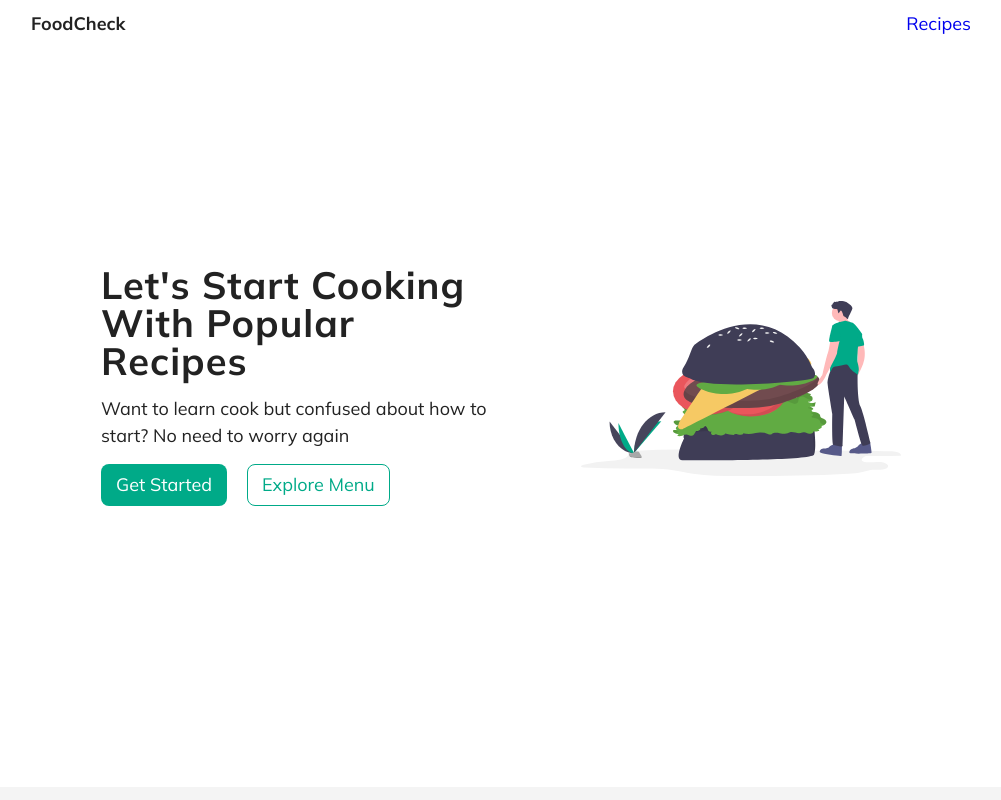
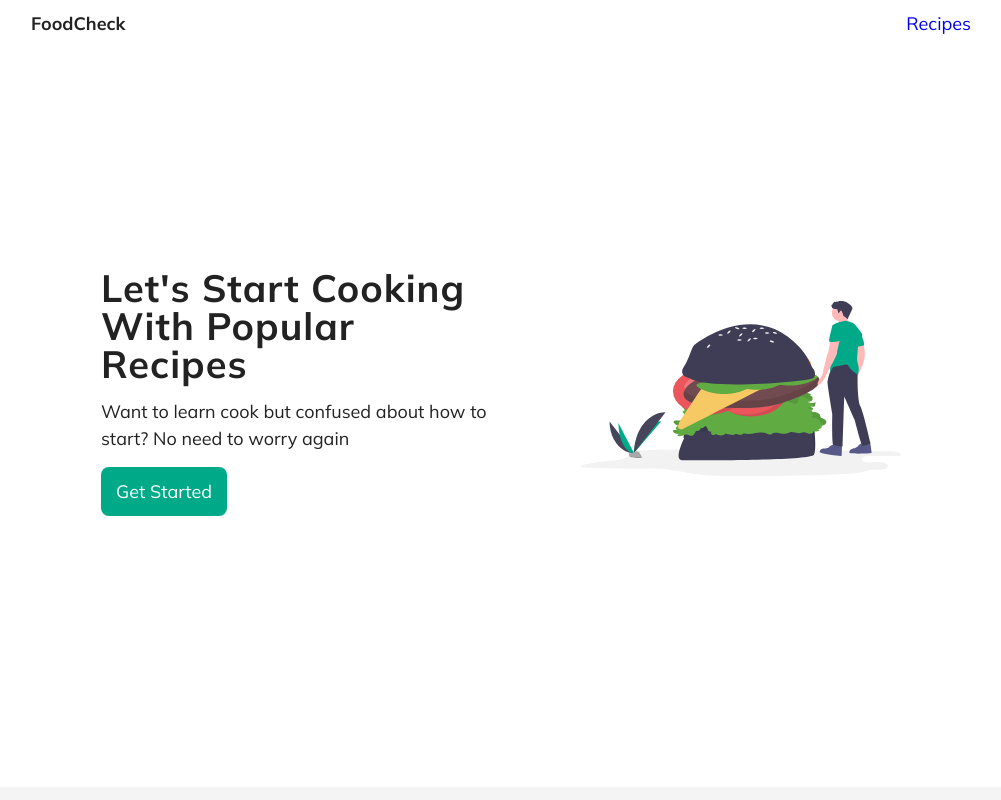
Before and after one commit to Olaleye-Blessing/foodcheck, a React (Create React App) app: page / in a window 1280 px wide. Shown: the top 800 px of the page, without its empty margins (139-1140 px from the left). Built offline with nearby package versions, Linux system fonts and the light colour scheme; no server answers.

Commit message:
change button to link for simplicity

```diff
--- a/src/Modules/Home/Header.tsx
+++ b/src/Modules/Home/Header.tsx
@@ -1,6 +1,7 @@
 import { FC } from "react";
 import { StyledHeader } from "./Styles";
 import headerBg from "./../../assets/images/header_bg.svg";
+import { Link } from "react-router-dom";
 
 const Header: FC = () => {
     return (
@@ -15,10 +16,13 @@ const Header: FC = () => {
                         need to worry again
                     </p>
                     <div className="header__links">
-                        <button className="btn">Get Started</button>
-                        <button className="btn btn__outline">
+                        <Link to="/recipes" className="btn">
+                            Get Started
+                        </Link>
+                        {/* <button className="btn">Get Started</button> */}
+                        {/* <button className="btn btn__outline">
                             Explore Menu
-                        </button>
+                        </button> */}
                     </div>
                 </div>
                 <figure className="header__bg" aria-hidden="true">
```
